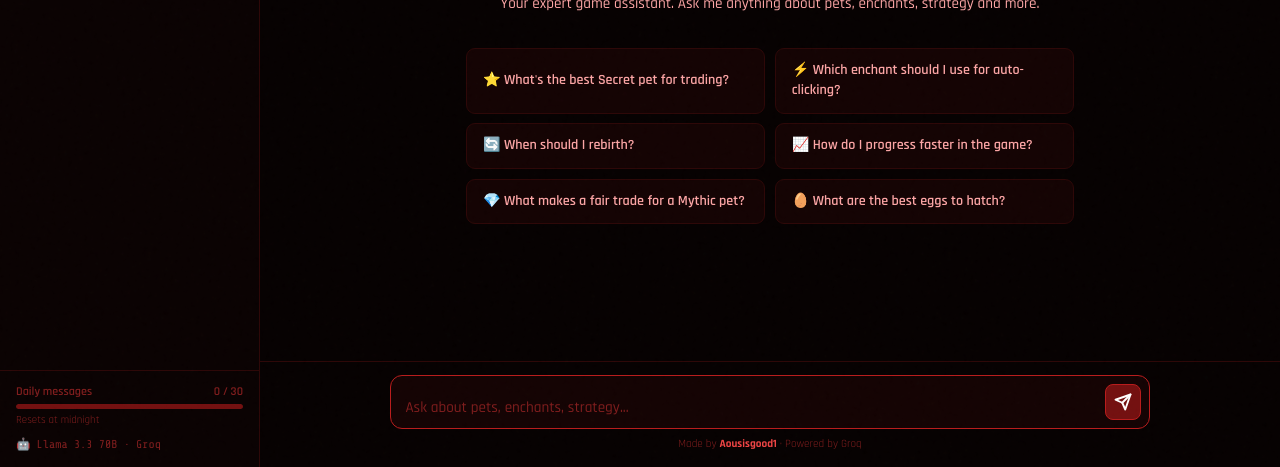
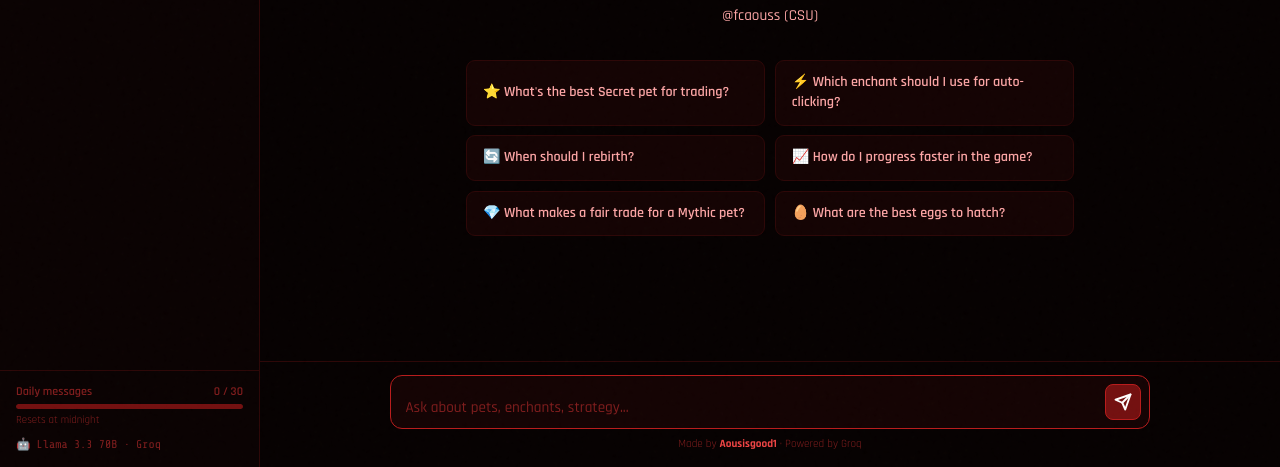
Before and after one commit to fcaous/voidex-ai, a website: page frontend/index.html in a window 1280 px wide. Shown: the part 333-800 px from the top of the page. Drawn offline with nearby package versions, Linux system fonts and the light colour scheme; no server answers; a web font is replaced by a local one.

Commit message:
Update welcome message with author attribution
Added attribution to the welcome message.

```diff
--- a/frontend/index.html
+++ b/frontend/index.html
@@ -61,7 +61,7 @@
     <div class="welcome" id="welcome">
       <div class="welcome-icon">⬡</div>
       <h1 class="welcome-title">Voidex <span>AI</span></h1>
-      <p class="welcome-sub">Your expert game assistant. Ask me anything about pets, enchants, strategy and more.</p>
+      <p class="welcome-sub">Your expert game assistant. Ask me anything about pets, enchants, strategy and more. By @fcaouss (CSU)</p>
 
       <div class="suggestions-grid">
         <button class="suggestion-btn" onclick="useSuggestion(this)">⭐ What's the best Secret pet for trading?</button>
```
